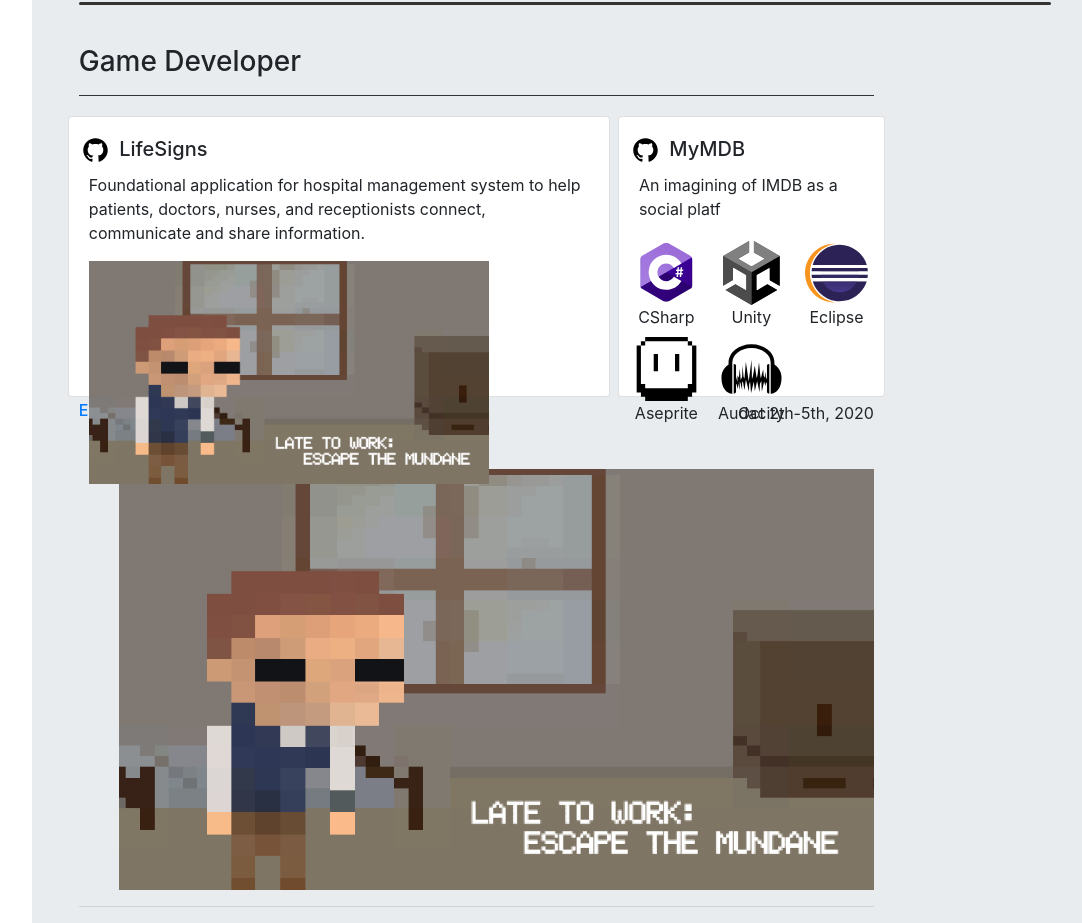
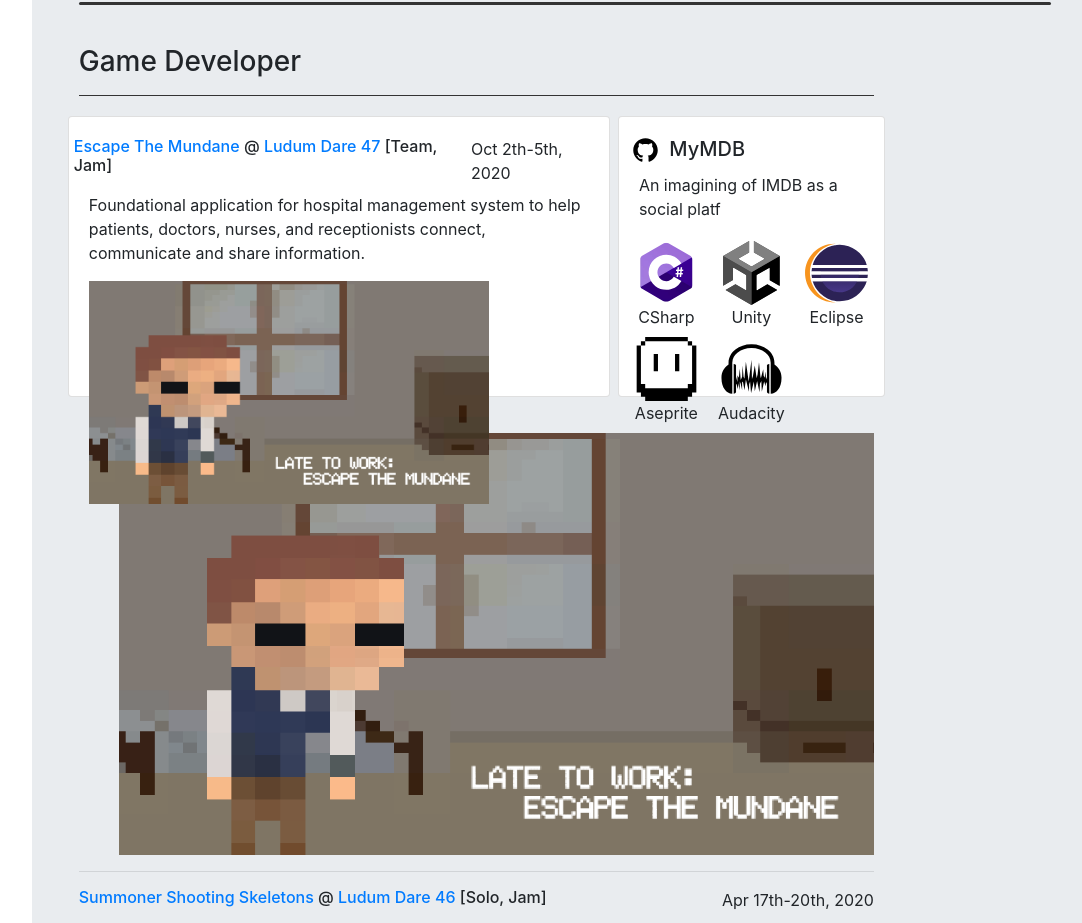
Before and after one commit to ZachJZ/Portfolio, an Angular app: page /home in a window 1280 px wide. Shown: the part 4297-5220 px from the top of the page, without its empty margins (182-1264 px from the left). Built offline with nearby package versions, Linux system fonts and the light colour scheme.

Commit message:
small commit

```diff
--- a/src/app/home-page/home-page.component.html
+++ b/src/app/home-page/home-page.component.html
@@ -408,11 +408,21 @@
                     <div class="p-1 col-8">
                         <div class="card card-body card-design">
                             <div class="row">
-                                <div class="col-0.5"></div>
-                                <a target="_blank" href="https://github.com/Revature-LifeSigns">
-                                    <img class="smIcon" style="margin-left: 0.5vw;" src='/assets/images/svgimages/github-icon.svg' alt="gitLink">
-                                </a>
-                                <h5 class="card-title col-7">LifeSigns</h5>
+                                <!-- <a target="_blank" href="https://github.com/Revature-LifeSigns">
+                                    <img class="smIcon" style="margin-left: 1vw;" src='/assets/images/svgimages/github-icon.svg' alt="gitLink">
+                                </a> -->
+                                <div class="d-flex flex-column flex-md-row justify-content-between mb-2">
+                                    <h6>
+                                        <a href="https://ldjam.com/events/ludum-dare/47/late-for-work-escape-the-mundane" target="_blank">
+                                            Escape The Mundane
+                                        </a> &commat;
+                                        <a href="https://ldjam.com/events/ludum-dare/47/" target="_blank">
+                                            Ludum Dare 47
+                                        </a>
+                                        [Team, Jam]
+                                    </h6>
+                                    <div class="flex-shrink-0">Oct 2th-5th, 2020</div>
+                                </div>
                             </div>
                             <p class="card-text card-space">Foundational application for hospital management system to help
                                 patients, doctors, nurses, and receptionists connect, communicate and share information.
@@ -455,18 +465,7 @@
                     </div>
                 </div>
                 <div>
-                    <div class="d-flex flex-column flex-md-row justify-content-between mb-2">
-                        <h6>
-                            <a href="https://ldjam.com/events/ludum-dare/47/late-for-work-escape-the-mundane" target="_blank">
-                                Escape The Mundane
-                            </a> &commat;
-                            <a href="https://ldjam.com/events/ludum-dare/47/" target="_blank">
-                                Ludum Dare 47
-                            </a>
-                            [Team, Jam]
-                        </h6>
-                        <div class="flex-shrink-0">Oct 2th-5th, 2020</div>
-                    </div>
+
                     <ul>
                         <div class="d-flex flex-column flex-md-row justify-content-between mb-2">
                             <div>
```
